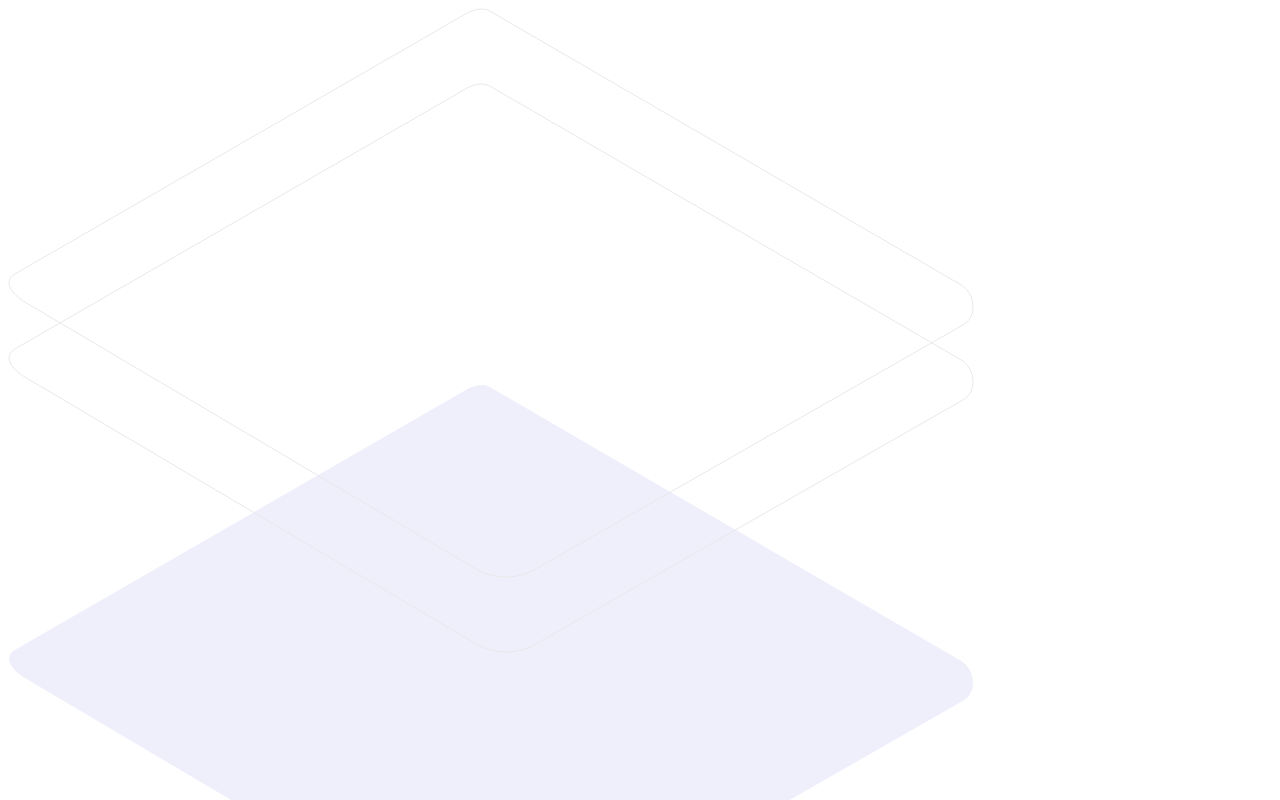
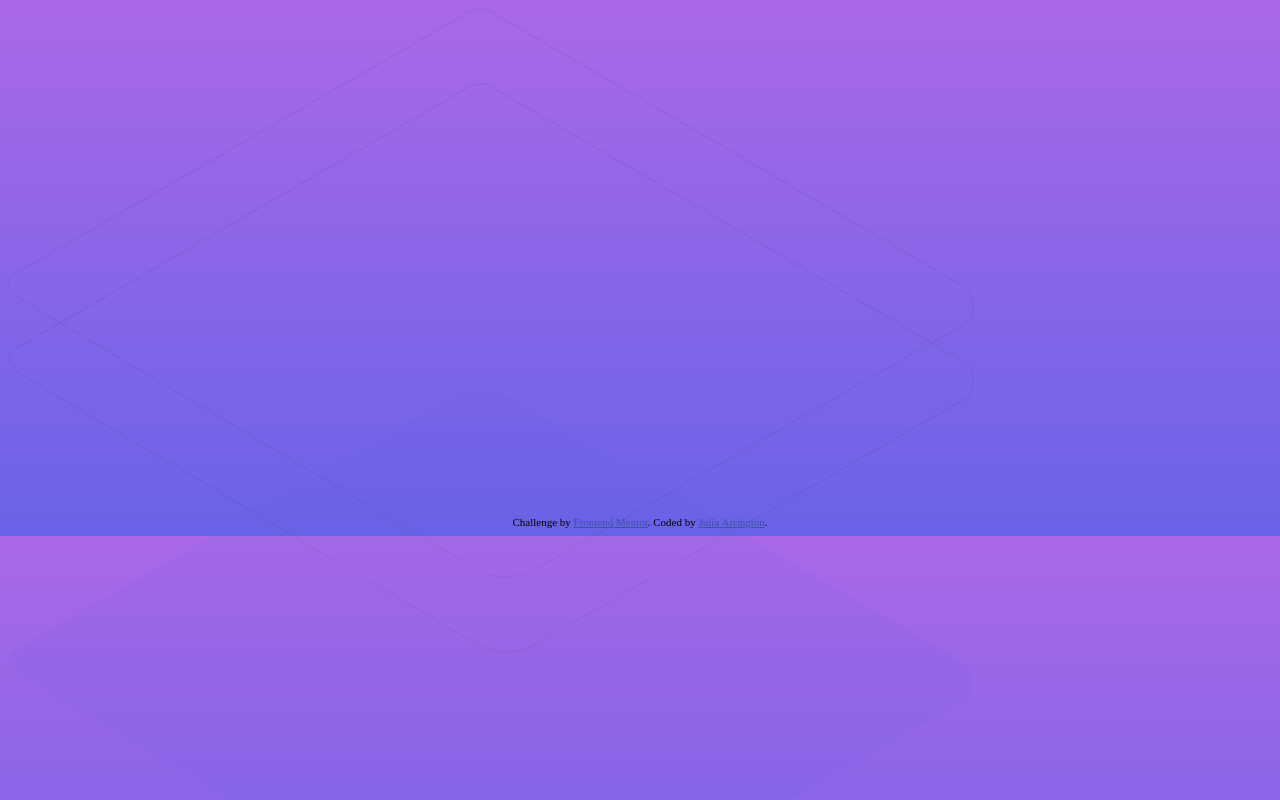
Before and after one commit to partum/accordion-card-hub, a plain HTML site: page index.html in a window 1280 px wide. Shown: the top 800 px of the page. Drawn offline with Linux system fonts and the light colour scheme.

Commit message:
bg color

```diff
--- a/style.css
+++ b/style.css
@@ -1,6 +1,19 @@
 .attribution {
-    font-size: 11px;
-    text-align: center;
-  }
-  .attribution a {
-    color: hsl(228, 45%, 44%);
+  font-size: 11px;
+  text-align: center;
+}
+.attribution a {
+  color: hsl(228, 45%, 44%);
+}
+body {
+  background: rgb(105, 99, 231);
+  background: linear-gradient(
+    0deg,
+    rgba(105, 99, 231, 1) 0%,
+    rgba(171, 104, 233, 1) 100%
+  );
+}
+#card {
+  width: 919px;
+  height: 508px;
+}
```
